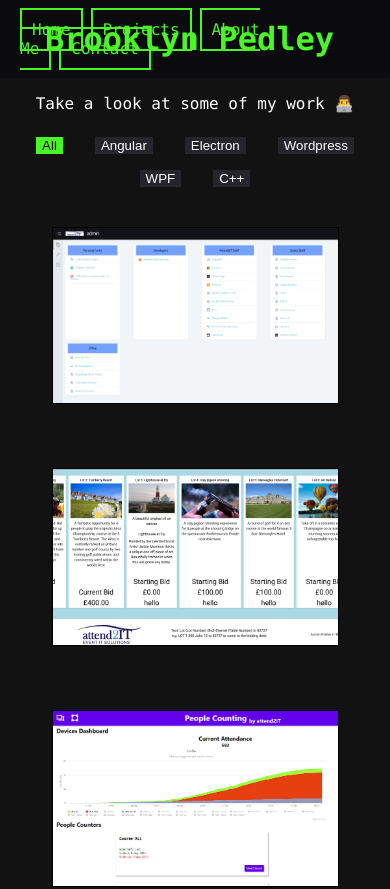
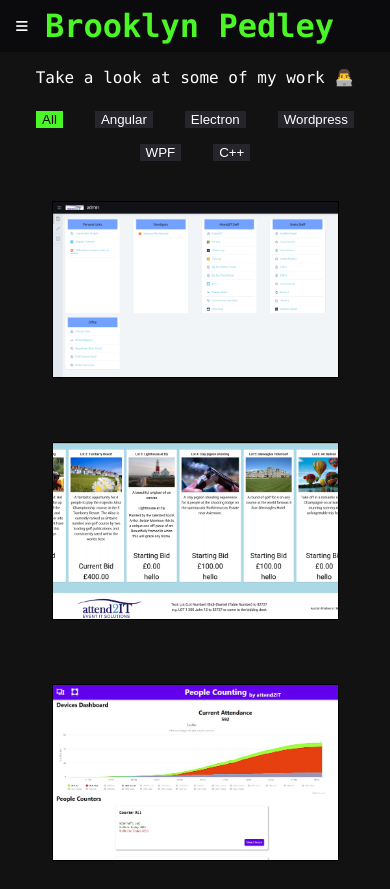
Before and after one commit to BrooklynP/portfolio, an Angular app: page /projects in a window 390 px wide. Shown: the top 889 px of the page. Built offline with nearby package versions, Linux system fonts and the light colour scheme.

Commit message:
added side menu on mobile

```diff
--- a/src/app/components/header/header.component.html
+++ b/src/app/components/header/header.component.html
@@ -1,4 +1,7 @@
 <header>
+    <button (click)="toggleSideMenu()"  *ngIf="!shouldShowSideMenu()">
+        <i class="fa fa-bars"></i>
+    </button>
     <nav>
         <a href="/">Home</a>
         <a href="/projects">Projects</a>
@@ -7,3 +10,15 @@
     </nav>
     <h1>Brooklyn Pedley</h1>
 </header>
+
+<div *ngIf="shouldShowSideMenu()" class="sideMenu">
+    <button (click)="toggleSideMenu()">
+        <i class="fa fa-times"></i>
+    </button>
+    <nav>
+        <a href="/">Home</a>
+        <a href="/projects">Projects</a>
+        <a href="/about">About Me</a>
+        <a href="/contact">Contact</a>
+    </nav>
+</div>
--- a/src/app/components/header/header.component.scss
+++ b/src/app/components/header/header.component.scss
@@ -33,3 +33,46 @@ header{
         }
     }
 }
+
+.sideMenu{
+    height: 100%;
+    background-color: rgba(0,0,0,0.7);
+    position: fixed;
+    left: 0;
+    top: 0;
+    padding: 10px;
+}
+
+.sideMenu nav{
+    display: flex;
+    flex-direction: column;
+    margin-top: 16px;
+    padding: 0 32px;
+    padding-right: 128px;
+}
+
+.sideMenu a {
+    margin: 16px 0;
+}
+
+button{
+    background: none;
+    border: none;
+    display: none;
+}
+
+.sideMenu{
+    display: none;
+}
+
+@media screen and (max-width: 1140px) {
+    nav{
+        display: none;
+    }
+    header{
+        height: 32px;
+    }
+    button, .sideMenu{
+        display: block;
+    }
+}
--- a/src/app/components/header/header.component.ts
+++ b/src/app/components/header/header.component.ts
@@ -7,9 +7,18 @@ import { Component, OnInit } from '@angular/core';
 })
 export class HeaderComponent implements OnInit {
 
+  private showSideMenu = false;
+
   constructor() { }
 
   ngOnInit() {
   }
 
+  toggleSideMenu(){
+    this.showSideMenu = !this.showSideMenu;
+  }
+
+  shouldShowSideMenu() {
+    return this.showSideMenu;
+  }
 }
--- a/src/styles.scss
+++ b/src/styles.scss
@@ -35,3 +35,6 @@ a:hover {
     height: 1px;
     margin: 8px auto;
 }
+button{
+    cursor: pointer;
+}
```
